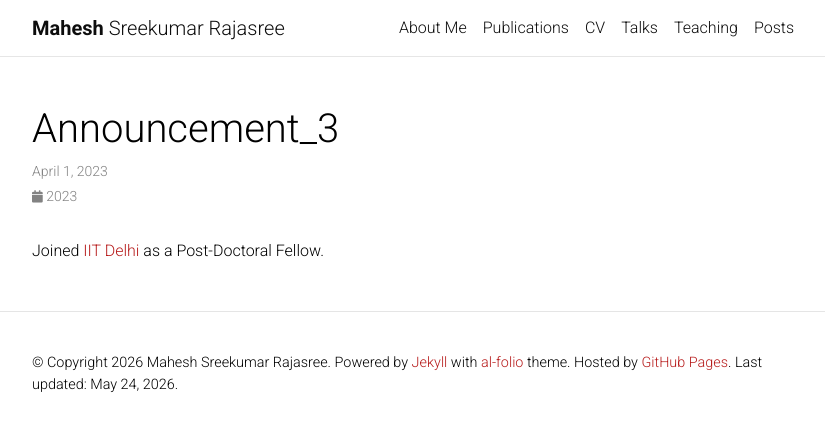
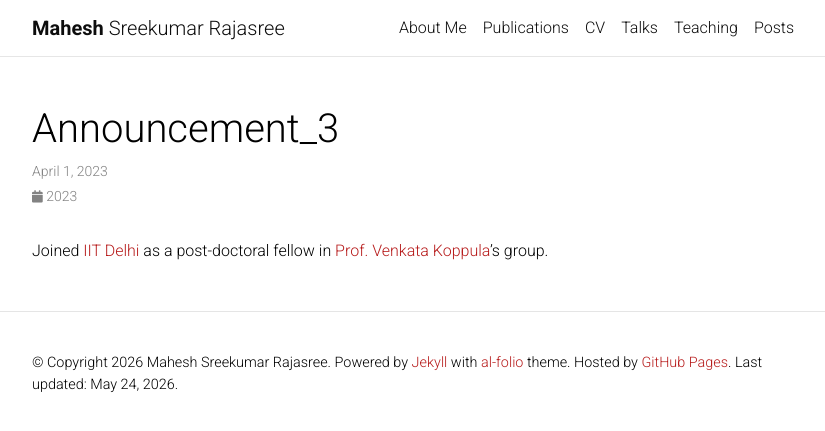
Before and after one commit to Mahe94/mahe94.github.io, a Jekyll site: the page built from _news/announcement_3.md, in a window 1280 px wide. Shown: the top 431 px of the page, without its empty margins (223-1048 px from the left). Built offline with Jekyll 4.4.1, drawn with Linux system fonts in a browser that asks for light colours; comment, search, counter and statistics services are not loaded; a style sheet for code colours, icons or effects is not loaded.

Commit message:
Update announcement_3.md

```diff
--- a/_news/announcement_3.md
+++ b/_news/announcement_3.md
@@ -5,4 +5,4 @@ inline: true
 related_posts: false
 ---
 
-Joined <a href="https://home.iitd.ac.in/">IIT Delhi</a> as a Post-Doctoral Fellow.
+Joined <a href="https://home.iitd.ac.in/">IIT Delhi</a> as a post-doctoral fellow in <a href="https://web.iitd.ac.in/~kvenkata/">Prof. Venkata Koppula</a>'s group.
```
